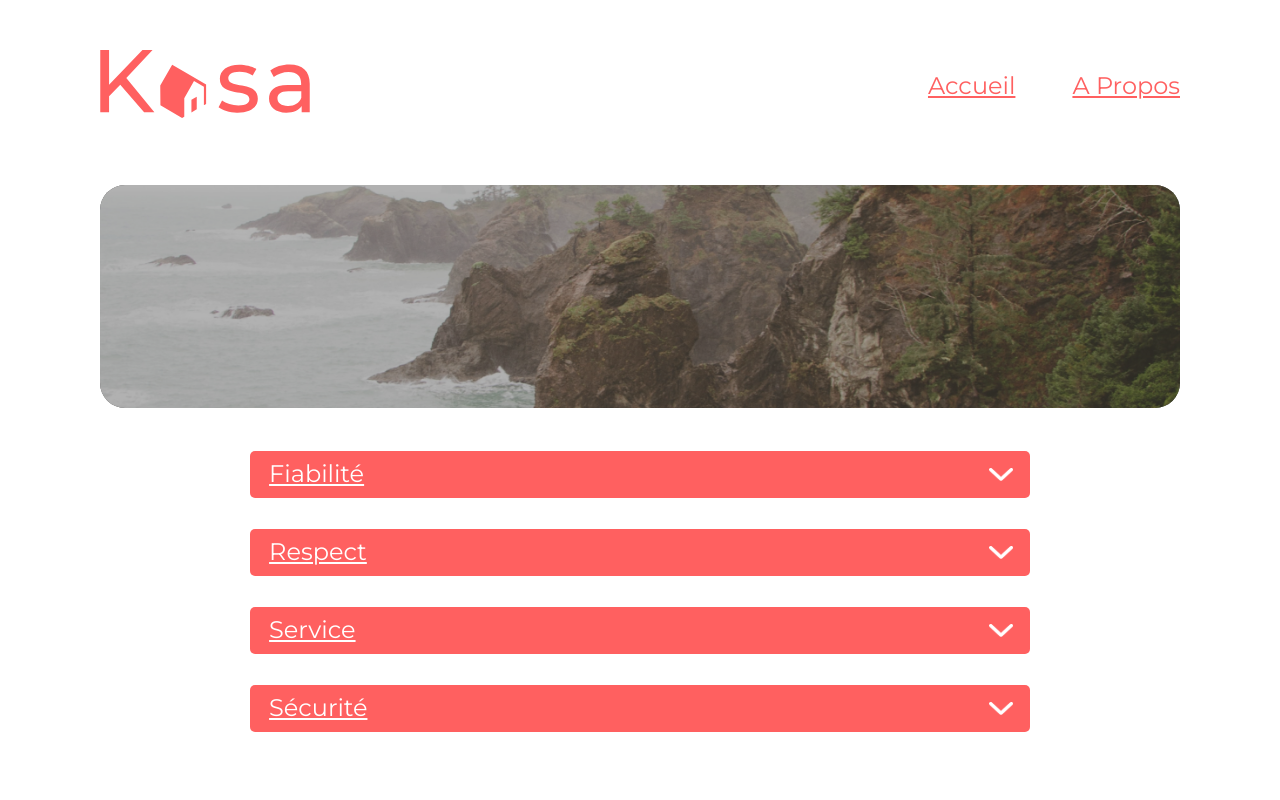
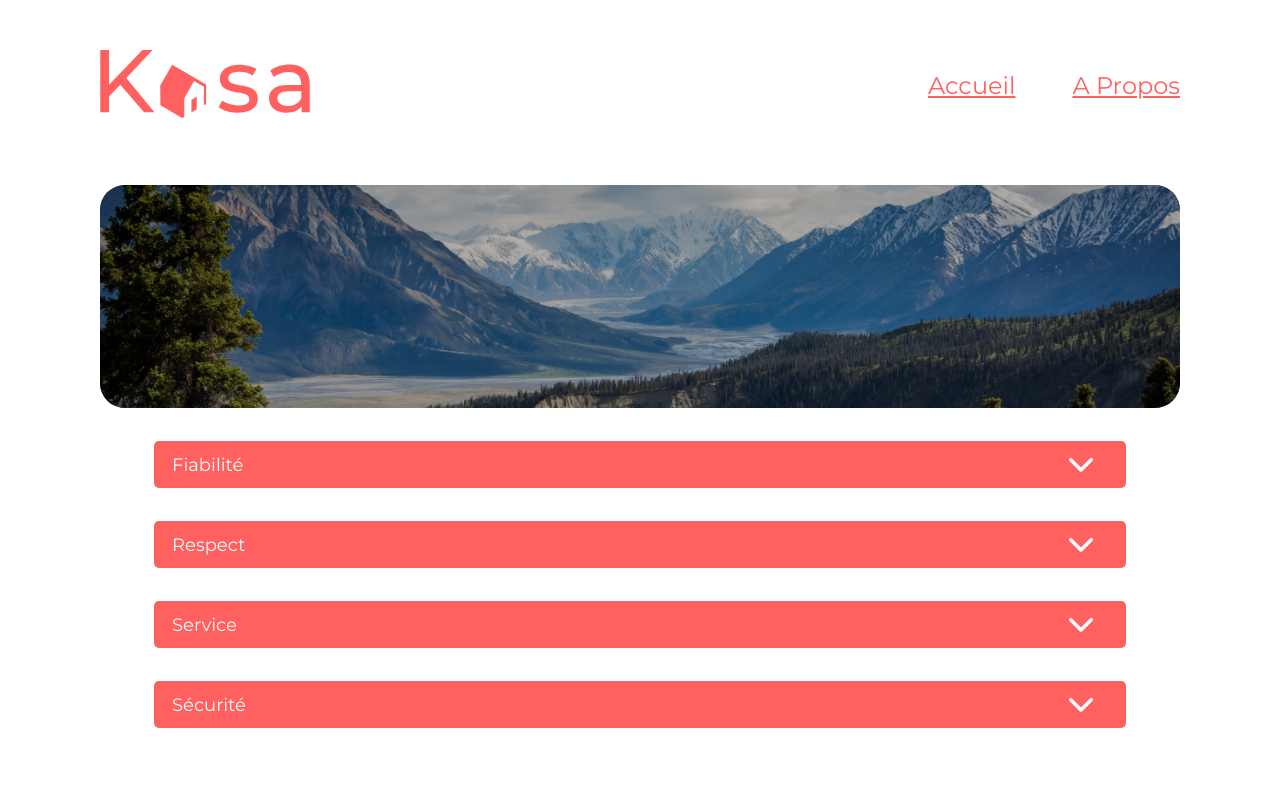
Before and after one commit to Epouvaantail/Kasa, a React (Create React App) app in the folder kasa/: page /About in a window 1280 px wide. Shown: the top 800 px of the page. Built offline with nearby package versions, Linux system fonts and the light colour scheme.

Commit message:
about page done + correction

```diff
--- a/kasa/src/components/collapse.js
+++ b/kasa/src/components/collapse.js
@@ -1,32 +1,38 @@
 import React from "react";
-// import { useState } from "react";
+import { useState } from "react";
 import ArrowDown from "../assets/images/arrowdown.png";
-// import ArrowUp from "../assets/images/arrowup.png"
+import ArrowUp from "../assets/images/arrowup.png"
 import "../style/collapse.css";
 
-const collapse = ({state, defaultState = false}) => {
+const Collapse = ({ state, defaultState = false }) => {
+  const [toggle, setToggle] = useState(defaultState);
 
+  const toggleHandler = () => {
+    setToggle(!toggle);
+  };
   return (
-    <div className="collapses">
-      <section className="collapse__box">
-        <p>Fiabilité</p>
-        <img src={ArrowDown} alt="arrow" className="arrow"/>
-      </section>
-      <section className="collapse__box">
-        <p>Respect</p>
-        <img src={ArrowDown} alt="arrow" />
-      </section>
-      <section className="collapse__box">
-        <p>Service</p>
-        <img src={ArrowDown} alt="arrow" />
-      </section>
-      <section className="collapse__box">
-        <p>Sécurité</p>
-        <img src={ArrowDown} alt="arrow" />
-      </section>
+    <div className="collapse">
+      <div className="collapse__title" onClick={toggleHandler}>
+        <h3>{state.title}</h3>
+        <img
+          className="arrowUp arrowDown"
+          src={toggle ? ArrowUp : ArrowDown}
+          alt="show content"
+        />
+      </div>
+      <div className={toggle ? "collapse__text" : "text__hidden"}>
+        {state.equipments === undefined ? (
+          <p>{state.description}</p>
+        ) : (
+          <div>
+            {state.equipments.map((equipment, index) => (
+              <p key={index}>{equipment}</p>
+            ))}
+          </div>
+        )}
+      </div>
     </div>
-
   );
 };
 
-export default collapse;
+export default Collapse;
--- a/kasa/src/components/header.js
+++ b/kasa/src/components/header.js
@@ -13,7 +13,7 @@ const Header = () => {
           <NavLink
             to="/"
             className={({ isActive }) => {
-              return isActive ? "nav__link active__link" : "nav__link";
+              return isActive ? "nav__link" : "nav__link";
             }}
           >
             Accueil
@@ -21,7 +21,7 @@ const Header = () => {
           <NavLink
             to="/About"
             className={({ isActive }) => {
-              return isActive ? "nav__link active__link" : "nav__link";
+              return isActive ? "nav__link" : "nav__link";
             }}
           >
             A Propos
--- a/kasa/src/pages/About.js
+++ b/kasa/src/pages/About.js
@@ -1,15 +1,44 @@
 import React from "react";
-// import "../style/About.css";
-import Banner from "../components/banner";
+import "../style/About.css";
+import Montain from "../assets/images/montagne.png";
 import Collapse from "../components/collapse";
 
 
 const About = () => {
   return (
     <main>
-        <Banner />
+        <div className="about__banner">
+          <img src={Montain} alt="banner about"/>
+        </div>
         <section>
-          <Collapse />
+        <Collapse
+          state={{
+            title: "Fiabilité",
+            description:
+              "Les annonces postées sur Kasa garantissent une fiabilité totale. Les photos sont conformes aux logements, et toutes les informations sont régulièrement vérifiées par nos équipes.",
+          }}
+        />
+        <Collapse
+          state={{
+            title: "Respect",
+            description:
+              "La bienveillance fait partie des valeurs fondatrices de Kasa. Tout comportement discriminatoire ou de perturbation du voisinage entraînera une exclusion de notre plateforme.",
+          }}
+        />
+        <Collapse
+          state={{
+            title: "Service",
+            description:
+              "Nos équipes se tiennent à votre disposition pour vous fournir une expérience parfaite. N'hésitez pas à nous contacter si vous avez la moindre question.",
+          }}
+        />
+        <Collapse
+          state={{
+            title: "Sécurité",
+            description:
+              "La sécurité est la priorité de Kasa. Aussi bien pour nos hôtes que pour les voyageurs, chaque logement correspond aux critères de sécurité établis par nos services. En laissant une note aussi bien à l'hôte qu'au locataire, cela permet à nos équipes de vérifier que les standards sont bien respectés. Nous organisons également des ateliers sur la sécurité domestique pour nos hôtes.",
+          }}
+        />
         </section>
     </main>
   );
--- a/kasa/src/pages/Home.js
+++ b/kasa/src/pages/Home.js
@@ -14,7 +14,7 @@ const Home = () => {
           {data.map((acc) => {
             return (
               <div key={acc.id}>
-                <Link to={{ pathname: `/logement/${acc.id}` }}>
+                <Link to={{ pathname: `/Logement/${acc.id}` }}>
                   <Card
                     props={{
                       url: acc.cover,
--- a/kasa/src/style/About.css
+++ b/kasa/src/style/About.css
@@ -0,0 +1,30 @@
+.about__banner {
+    background-blend-mode: darken;
+    background: black;
+    border-radius: 25px;
+    height: 223px;
+}
+
+.about__banner img {
+    width: 100%;
+    height: 223px;
+    object-fit: cover;
+    opacity: 0.7;
+    border-radius: 25px;
+}
+
+main {
+    margin-bottom: 201px;
+}
+
+@media screen and (max-width: 426px) {
+
+    main {
+        margin-bottom: 168px;
+    }
+
+    .about__banner {
+        height: 223px;
+    }
+
+}
--- a/kasa/src/style/App.css
+++ b/kasa/src/style/App.css
@@ -5,3 +5,9 @@
   padding-top: 50px;
   font-family: "Montserrat";
 }
+
+@media screen and (max-width: 426px) {
+  .App {
+    padding-top: 0px;
+  }
+}
--- a/kasa/src/style/banner.css
+++ b/kasa/src/style/banner.css
@@ -10,7 +10,7 @@
 
 .home__banner img {
     width: 100%;
-    height: 100%;
+    height: 223px;
     border-radius: 25px;
     object-fit: cover;
     opacity: 0.7;
@@ -33,15 +33,15 @@
 @media screen and (max-width: 426px) {
 
     .home__banner {
-        width: 335px;
+        width: 100%;
         height: 111px;
         border-radius: 10px;
         margin-bottom: 22px;
-        margin-left: 25px;
     }
 
     .home__banner img {
         border-radius: 10px;
+        height: inherit;
     }
 
     .home__banner h1 {
--- a/kasa/src/style/card.css
+++ b/kasa/src/style/card.css
@@ -26,8 +26,14 @@
 }
 
 @media screen and (max-width: 426px) {
+
+    .card {
+        width: 100%;
+        height: auto;
+    }
+
     .card img {
         height: 255px;
-        width: 335px;
+        width: 100%;
     }
 }
--- a/kasa/src/style/collapse.css
+++ b/kasa/src/style/collapse.css
@@ -1,35 +1,77 @@
-.collapses {
-    margin-bottom: 170px;
-    margin-left: 208px;
-    margin: 31px 150px 170px 150px;
-}
+.collapse {
+    margin-top: 33px;
+    display: flex;
+    align-items: center;
+    flex-direction: column;
+  }
 
-.collapse__box {
-    background-color: #FF6060;
+  .collapse__title {
+    background: #ff6060;
     border-radius: 5px;
+    height: 47px;
+    width: 90%;
     display: flex;
+    align-items: center;
     justify-content: space-between;
-    align-items: center;
-    margin-bottom: 31px;
-    height: 47px;
-}
+    cursor: pointer;
+  }
 
+  .arrowDown {
+    margin-right: 33px;
+  }
 
-.collapse__box p {
-    font-family: 'Montserrat';
+  .arrowUp {
+    margin-right: 33px;
+  }
+
+  .collapse__title h3 {
+    font-weight: 500;
+    font-size: 18px;
+    color: #ffffff;
+    margin-left: 18px;
+  }
+
+  .collapse__text {
+    background: #f7f7f7;
+    border-radius: 0 0 5px 5px;
+    width: 90%;
+    padding: 28px 20px 7px;
+  }
+
+  .text__hidden {
+    visibility: hidden;
+    opacity: 0;
+    height: 0;
+  }
+  .collapse__text p {
+    font-family: "Montserrat";
     font-style: normal;
-    font-weight: 500;
+    font-weight: 400;
     font-size: 24px;
     line-height: 142.6%;
-    display: flex;
-    align-items: center;
-    color: #FFFFFF;
-    margin-left: 19.08px;
+    color: #ff6060;
+    margin-bottom: 10.33px;
+    text-decoration: none;
+    display: contents;
+  }
+
+@media screen and (max-width: 426px) {
+  .collapse__title{
+    width: 100%;
+  }
+
+  .collapse__text {
+    width: 100%;
+  }
+
+  .arrowDown {
+    height: 9px;
+    margin-right: 7px;
+  }
+
+  .arrowUp {
+    height: 9px;
+    margin-right: 7px;
+  }
+
 }
-
-.collapse__box img {
-    width: 24px;
-    height: 13.71px;
-    margin-right: 17.29px;
-    cursor: pointer;
-}
--- a/kasa/src/style/header.css
+++ b/kasa/src/style/header.css
@@ -32,7 +32,6 @@
 
     .nav__container{
         margin: 20px;
-        gap: 50px;
     }
 
     .navigation {
```
Also changed, not shown: kasa/src/components/slideshow.js (added).
